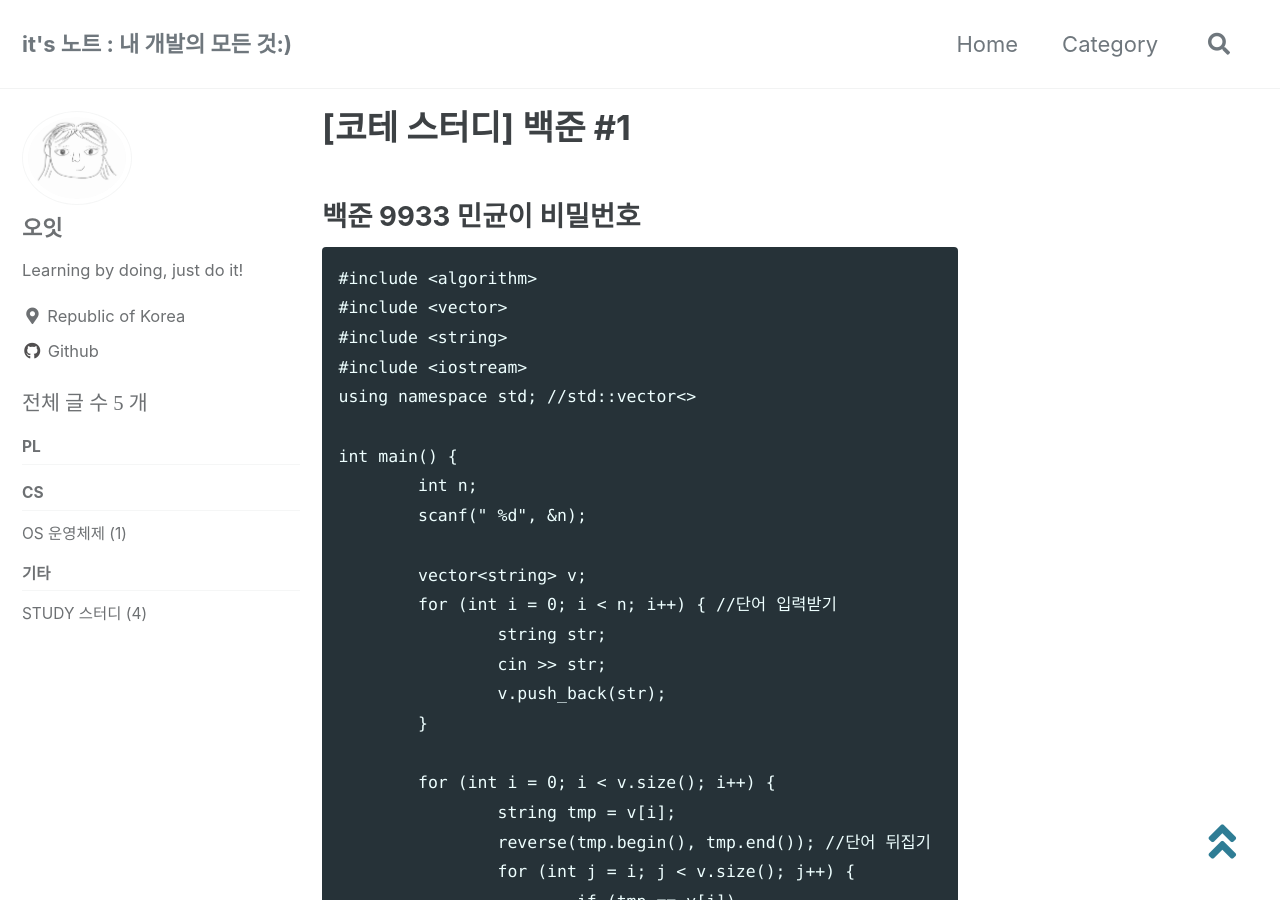
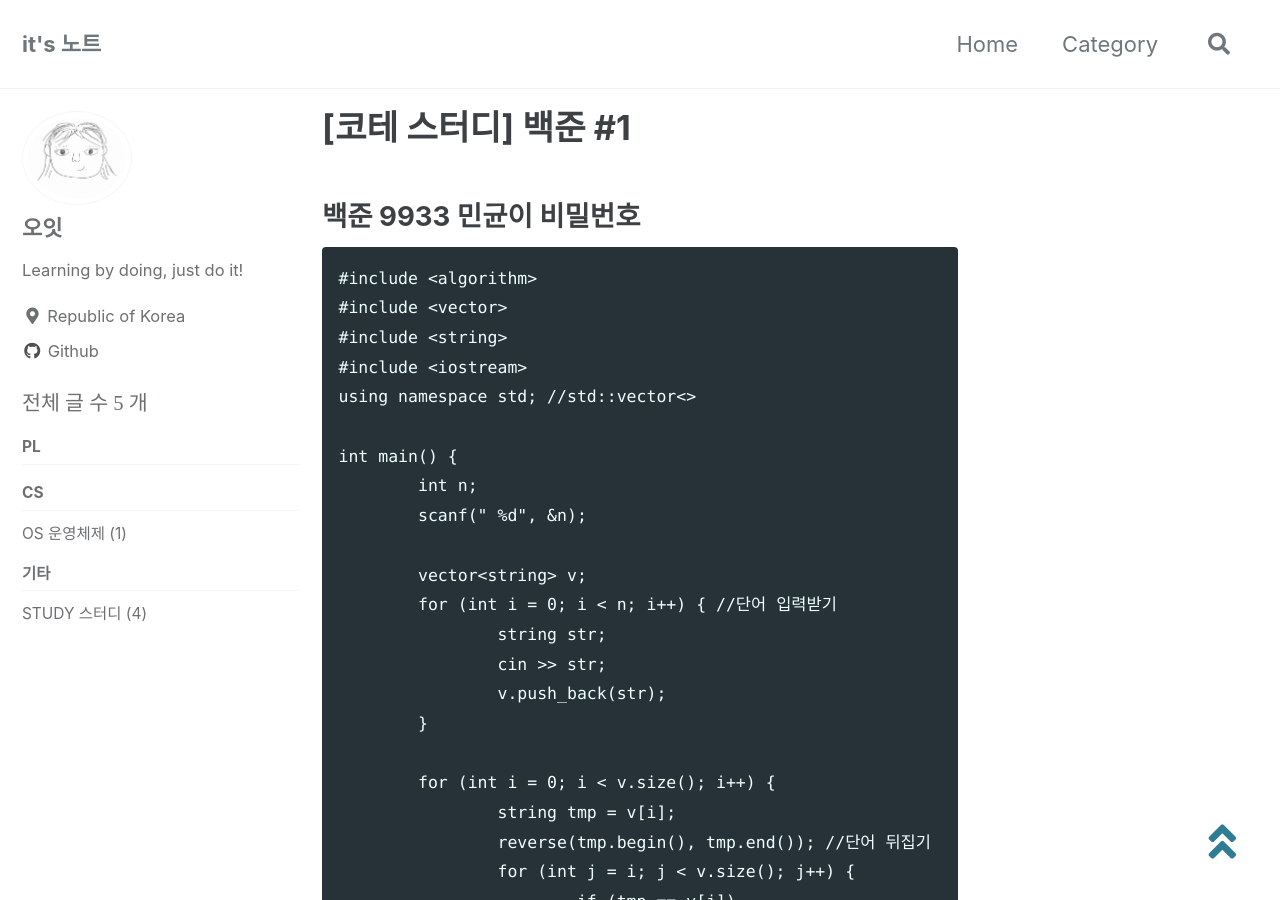
Before and after one commit to dms5o/dms5o.github.io, a Jekyll site: the page built from _posts/study/2022-11-14-cote1.md, in a window 1280 px wide and 900 px high. Built offline with Jekyll 4.4.1, drawn with Linux system fonts in a browser that asks for light colours; cached includes are drawn as plain includes; comment, search, counter and statistics services are not loaded.

Commit message:
layout_suc

```diff
--- a/_config.yml
+++ b/_config.yml
@@ -16,7 +16,7 @@ minimal_mistakes_skin    : "default" # "air", "aqua", "contrast", "dark", "dirt"
 
 # Site Settings
 locale                   : "ko-KR"
-title                    : "it's 노트 : 내 개발의 모든 것:)"
+title                    : "it's 노트"
 title_separator          : "-"
 subtitle                 : # site tagline that appears below site title in masthead
 name                     : "오잇"
```
Also changed, not shown: _posts/study/2022-11-14-cote1.md (+2 -0 lines).
